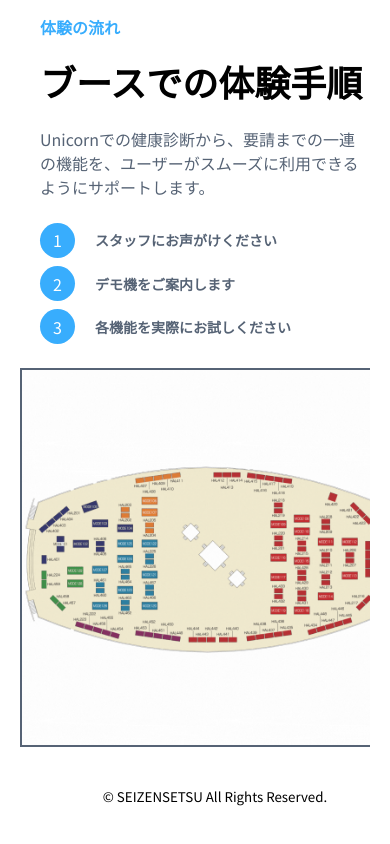
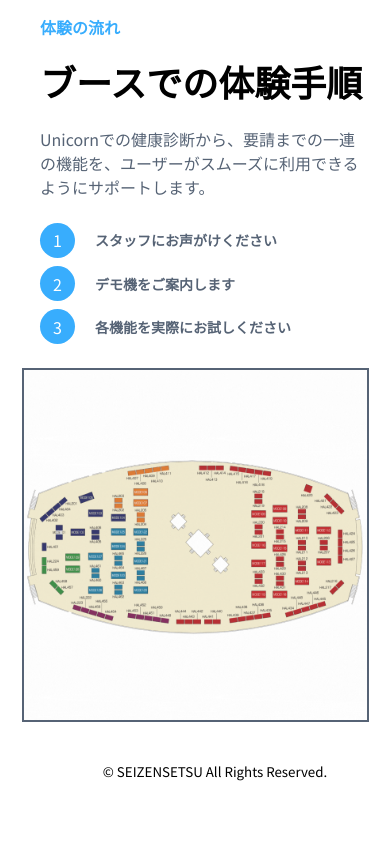
Before and after one commit to unicorn-hal/unicorn-landing-page, a plain HTML site: page index.html in a window 390 px wide. Shown: the part 4843-5687 px from the top of the page. After the commit the page ends 5664 px from the top, so only its background shows below. Drawn offline with Linux system fonts and the light colour scheme.

Commit message:
fix: css

```diff
--- a/style.css
+++ b/style.css
@@ -322,11 +322,11 @@ html body{
         margin: 0 auto;
     }
     .experience-flow__image {
-        width: 375px;
-        height: 375px;
+        width: 98%;
+        height: 350px;
     }
     .experience-flow__image img {
-        width: 375px;
-        height: 375px;
+        width: 100%;
+        height: 350px;
     }
 }
```
